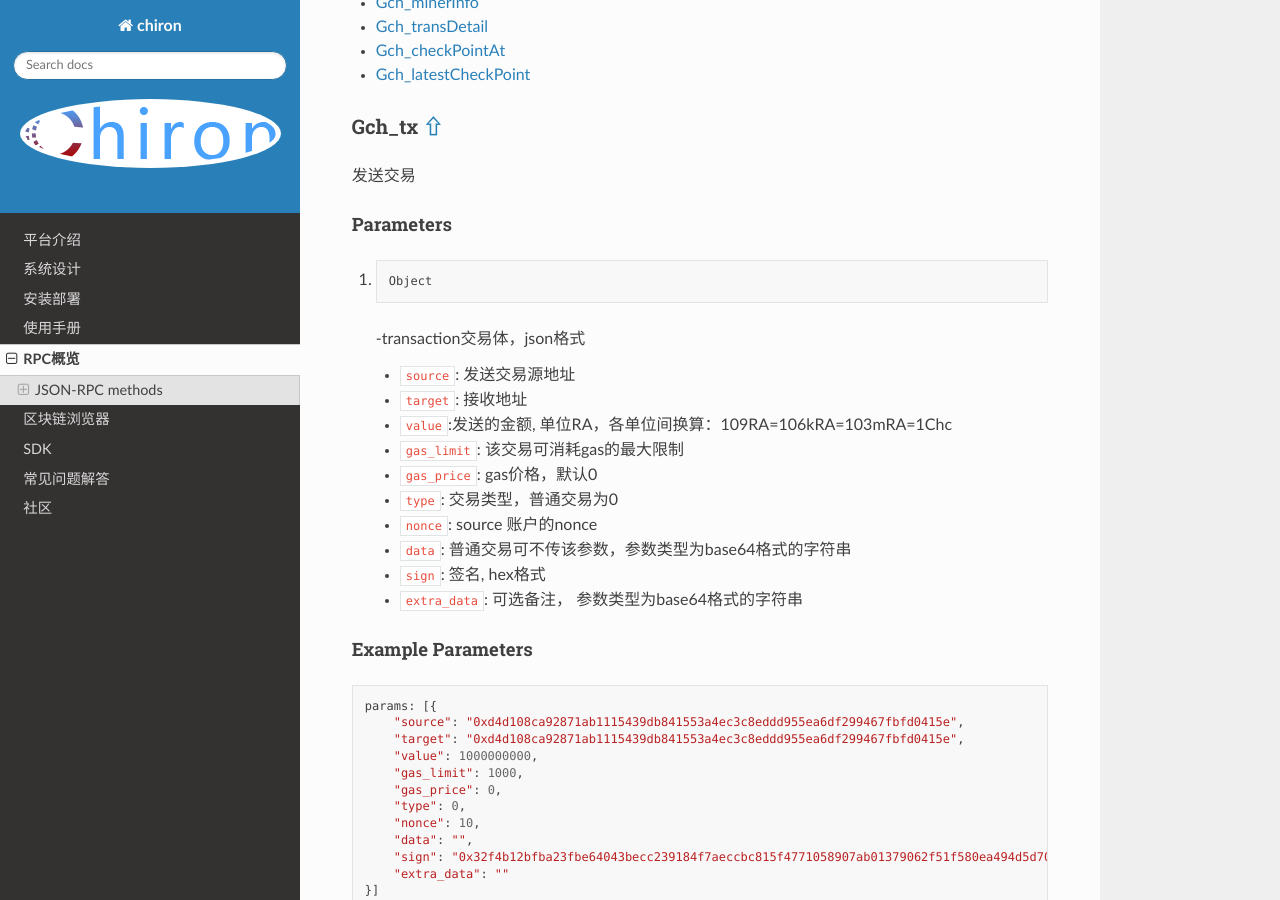
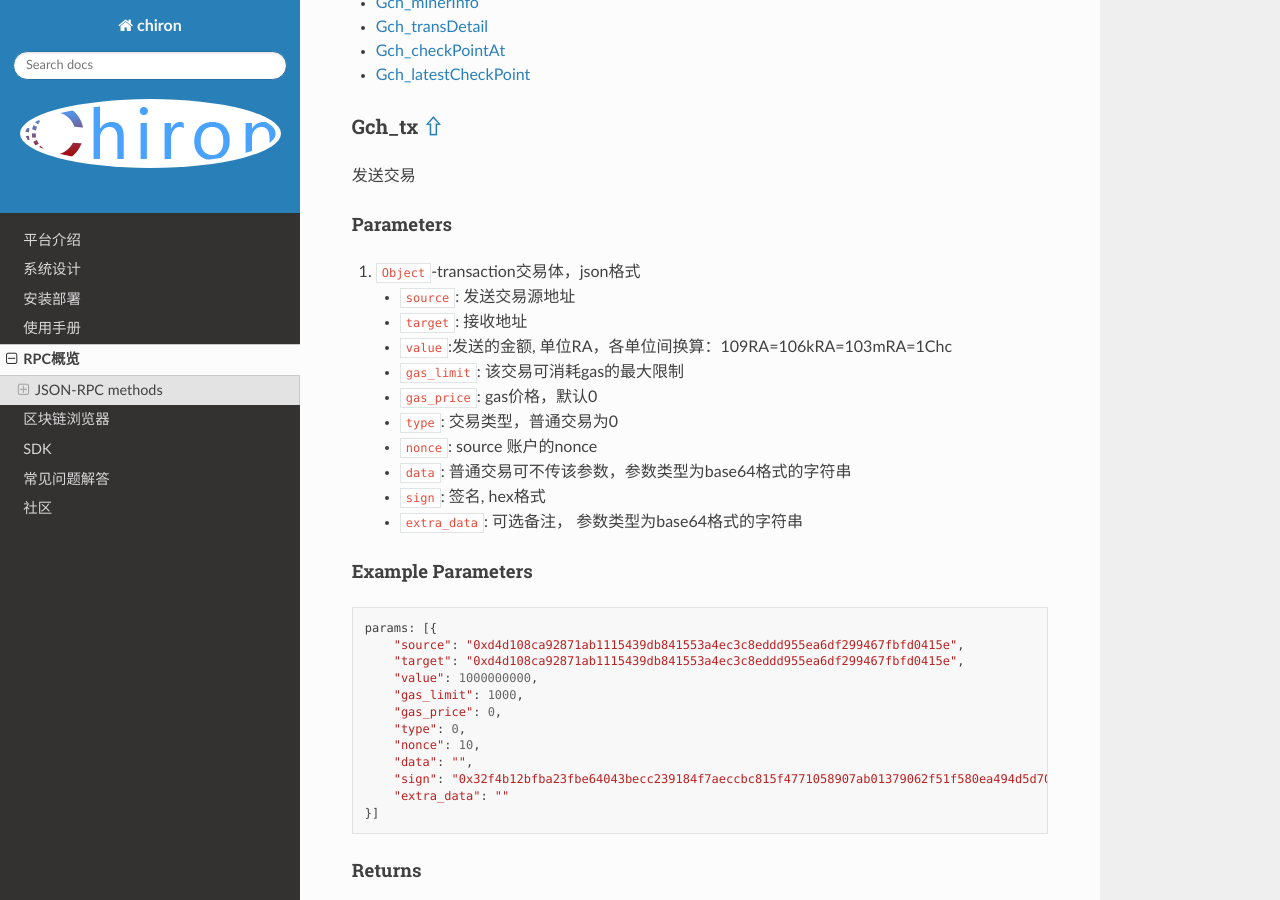
Before and after one commit to cxlhello/readdocs, a Sphinx documentation site: the page built from source/api.md, in a window 1280 px wide and 900 px high, scrolled down 473 px. Built offline with Sphinx 7.4.7 and the Read the Docs theme 2.0.0, drawn with Linux system fonts in a browser that asks for light colours.

Commit message:
chiron rpc document  update

````diff
--- a/source/api.md
+++ b/source/api.md
@@ -25,12 +25,7 @@
 
 #### Parameters
 
-1. ```
-   Object
-   ```
-
-   -transaction交易体，json格式
-
+1. `Object`-transaction交易体，json格式
    - `source`: 发送交易源地址
    - `target`: 接收地址
    - `value`:发送的金额, 单位RA，各单位间换算：109RA=106kRA=103mRA=1Chc
````
